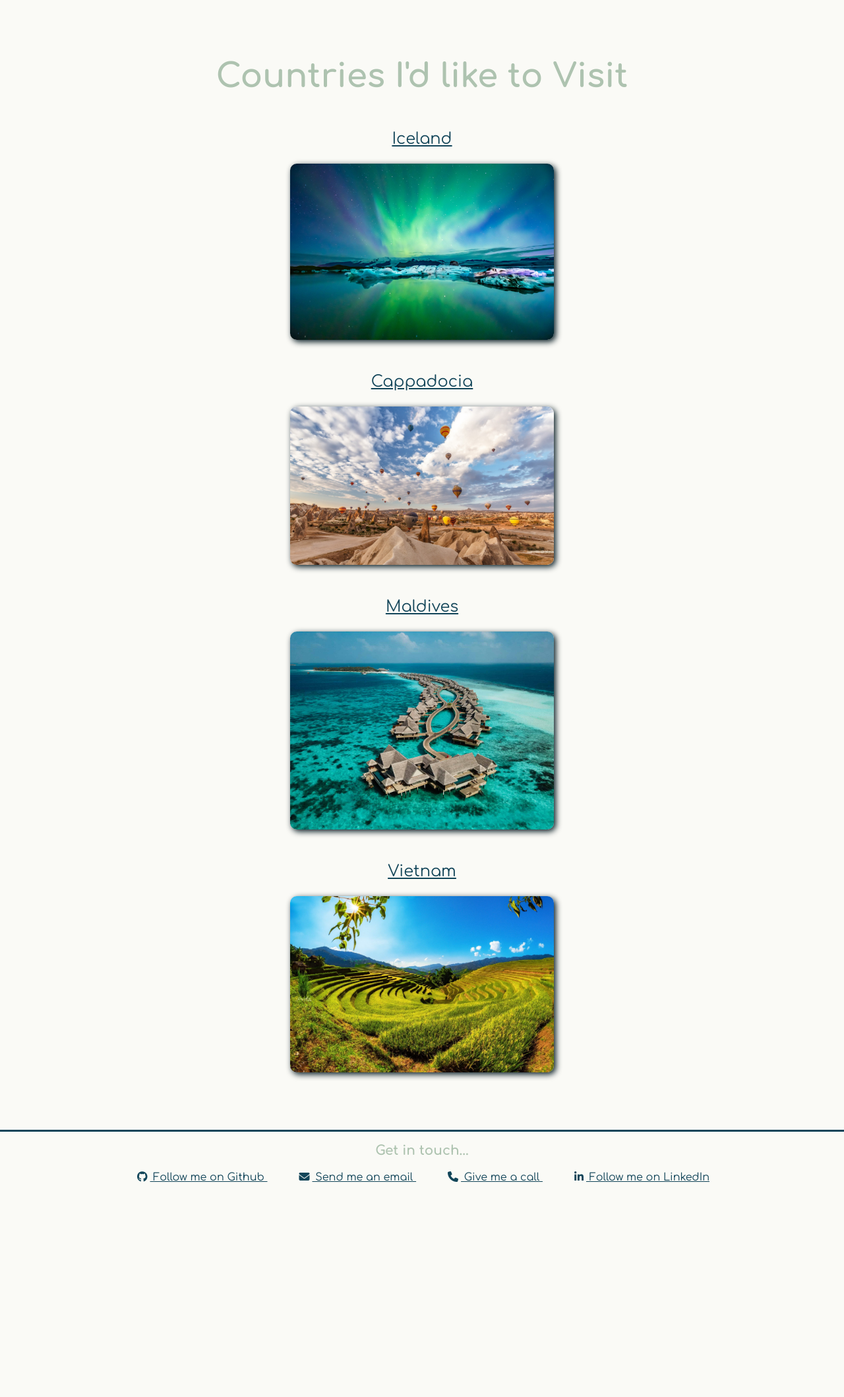
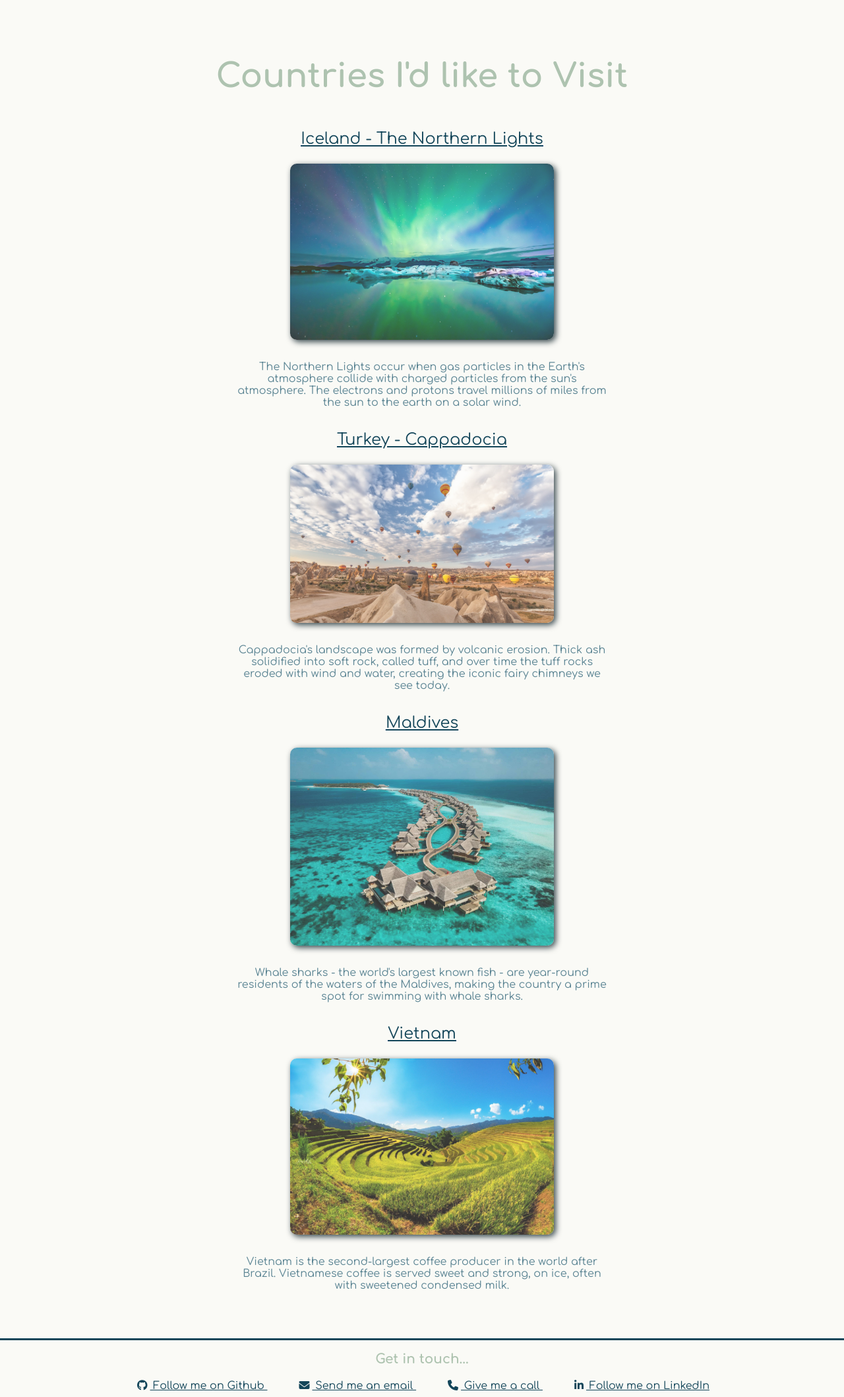
Before and after one commit to raeesa99/My-Website, a Node server app: page /countries in a window 1280 px wide. Shown: the part 61-2178 px from the top of the page at 66% size. Before the commit the page ends 1852 px from the top, so only its background shows below. Run offline with Node 20, Linux system fonts and the light colour scheme; some libraries are stand-ins or nearby versions.

Commit message:
fact links added to countries

```diff
--- a/public/style.css
+++ b/public/style.css
@@ -134,14 +134,14 @@ nav{
     cursor: pointer;
   }
 
-  .pImage, .mImage, .fImage {
+  .pImage, .mImage, .fImage, .cImage {
     border-radius: 10px;
     margin-bottom: 12px;
     box-shadow: 3px 3px 10px #01161E;
     filter:opacity(80%)
   }
 
-  .pImage:hover, .mImage:hover, .fImage:hover  {
+  .pImage:hover, .mImage:hover, .fImage:hover, .cImage:hover  {
     cursor: pointer;
     filter: none;
   }
@@ -158,9 +158,3 @@ nav{
     text-decoration: none;
     font-style: none;
   }
-
-  .cImage {
-    border-radius: 10px;
-    margin-bottom: 12px;
-    box-shadow: 3px 3px 10px #01161E;
-  }
--- a/views/countries.hbs
+++ b/views/countries.hbs
@@ -3,38 +3,49 @@
     <h1 id="countriesTitle">Countries I'd like to Visit</h1>
 
     <div class="countryTile">
-        <p class="cTitle">Iceland</p>
-        <p class="cDate"></p>
-           <img width=400 class="cImage" src="images/northernlights.jpg" alt=""/>
+        <a target="_blank" href="https://www.onthegotours.com/blog/2018/01/10-interesting-facts-about-the-northern-lights/">
+            <p class="cTitle">Iceland - The Northern Lights</p>
+           <img width=400 class="cImage" src="images/northernlights.jpg" alt="Northern Lights"/>
+           </a>
         <p class="cDescription">
-
+            The Northern Lights occur when gas particles in the Earth's atmosphere collide
+            with charged particles from the sun's atmosphere. The electrons and protons
+            travel millions of miles from the sun to the earth on a solar wind.
         </p>
     </div>
 
     <div class="countryTile">
-        <p class="cTitle">Cappadocia</p>
-        <p class="cDate"></p>
-           <img width=400 class="cImage" src="images/Cappadocia.jpg" alt=""/>
+        <a target="_blank" href="https://www.onthegotours.com/blog/2017/02/10-interesting-facts-cappadocia/">
+            <p class="cTitle">Turkey - Cappadocia</p>
+           <img width=400 class="cImage" src="images/Cappadocia.jpg" alt="Cappadocia"/>
+        </a>
         <p class="cDescription">
-
+            Cappadocia's landscape was formed by volcanic erosion.
+            Thick ash solidified into soft rock, called tuff,
+            and over time the tuff rocks eroded with wind and water, creating the iconic fairy chimneys we see today.
         </p>
     </div>
 
     <div class="countryTile">
-        <p class="cTitle">Maldives</p>
-        <p class="cDate"></p>
-           <img width=400 class="cImage" src="images/maldives.jpg" alt=""/>
+        <a target="_blank" href="https://www.factsinstitute.com/countries/facts-about-the-maldives/">
+            <p class="cTitle">Maldives</p>
+           <img width=400 class="cImage" src="images/maldives.jpg" alt="Maldives"/>
+        </a>
         <p class="cDescription">
-
+            Whale sharks - the world's largest known fish -
+            are year-round residents of the waters of the Maldives,
+            making the country a prime spot for swimming with whale sharks.
         </p>
     </div>
 
     <div class="countryTile">
-        <p class="cTitle">Vietnam</p>
-        <p class="cDate"></p>
-           <img width=400 class="cImage" src="images/vietnam.jpg" alt=""/>
+        <a target="_blank" href="https://www.rainforestcruises.com/guides/fun-facts-about-vietnam">
+            <p class="cTitle">Vietnam</p>
+           <img width=400 class="cImage" src="images/vietnam.jpg" alt="Vietnam"/>
+        </a>
         <p class="cDescription">
-
+            Vietnam is the second-largest coffee producer in the world after Brazil.
+            Vietnamese coffee is served sweet and strong, on ice, often with sweetened condensed milk.
         </p>
     </div>
 
```
